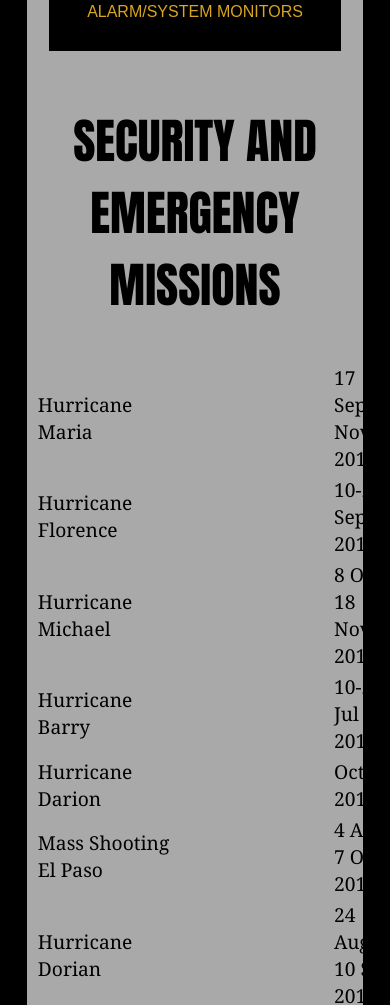
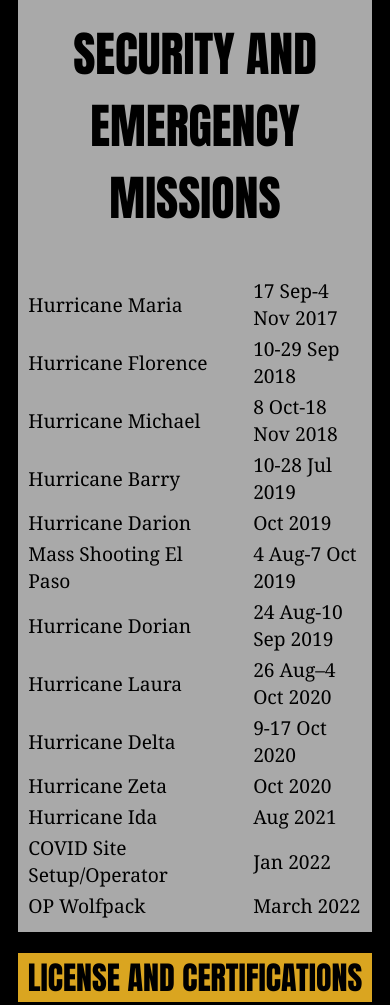
Before and after one commit to cierrasmith/KRSG, a plain HTML site: page index.html in a window 390 px wide. Shown: the part 2297-3302 px from the top of the page. Drawn offline with Linux system fonts and the light colour scheme.

Commit message:
updated table

```diff
--- a/krsg.css
+++ b/krsg.css
@@ -177,6 +177,11 @@
  }
 
  @media screen and (max-width: 768px) {
+
+     main {
+         padding: 0;
+     }
+
      .topnav a:not(:first-child) {display: none;}
      .topnav a.icon {
          float: right;
@@ -214,6 +219,10 @@
          font-size: 2rem;
      }
 
+     td:nth-child(2) {
+         padding-left: 2em;
+     }
+
      .flex-container {
          display: flex;
          flex-direction: row;
```
